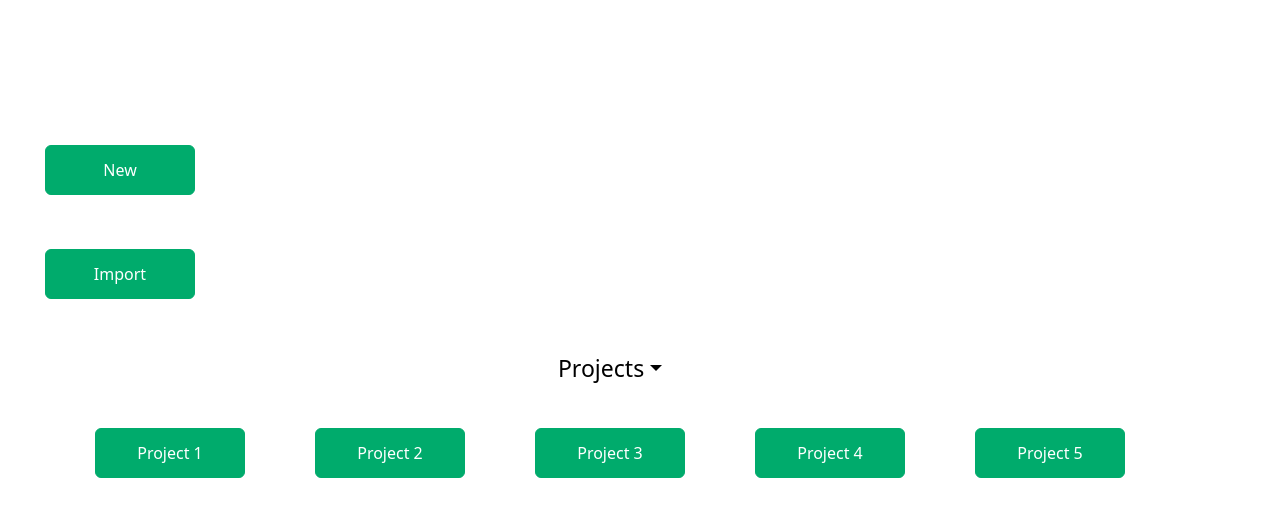
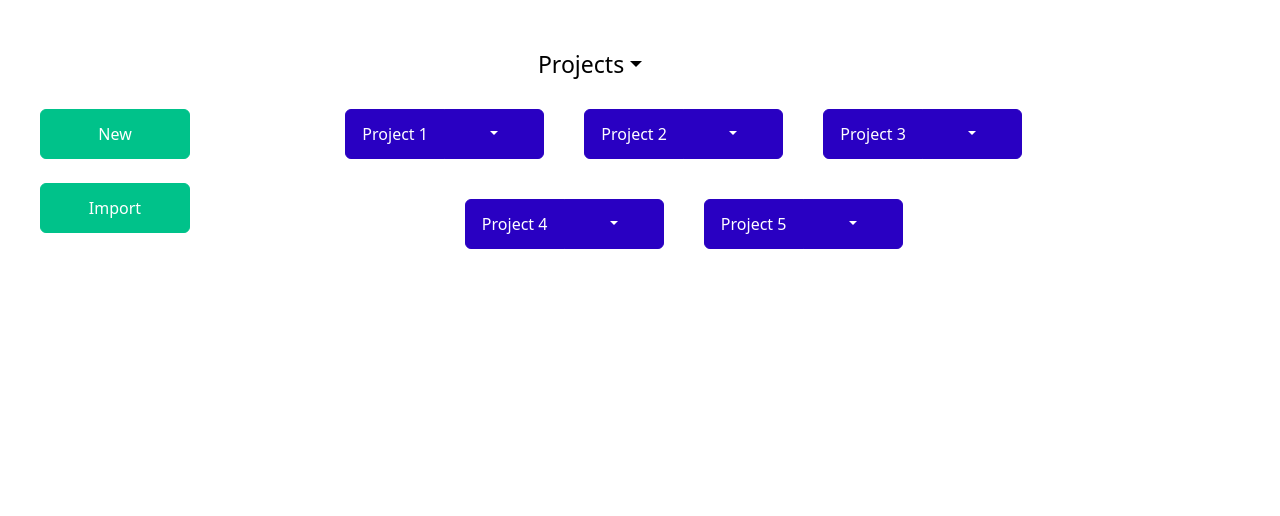
Before and after one commit to matchagreen/CS4311_G6_CAN_Bus_Visualizer_Front-End, a React (Create React App) app: page /projects in a window 1280 px wide. Shown: the top 516 px of the page. Built offline with nearby package versions, Linux system fonts and the light colour scheme; the HTML template or start-up script is replaced by a standard one.

Commit message:
Fixed layout for project page

```diff
--- a/src/projects/archive/index.tsx
+++ b/src/projects/archive/index.tsx
@@ -1,17 +1,33 @@
 import './index.css';
+import Button from 'react-bootstrap/Button';
 import Dropdown from 'react-bootstrap/Dropdown';
+import Container from 'react-bootstrap/Container';
+import Row from 'react-bootstrap/Row';
+import Col from 'react-bootstrap/Col';
 import {useNavigate} from "react-router-dom";
+import { ButtonGroup } from 'react-bootstrap';
 
 
 function Archive() {
   let navigate = useNavigate();
 
+    const onNewProject = ()=> {
+        const  path = './../new'
+        navigate(path)
+    }
+
     const onProjects = ()=> {
-        const  path = './'
+        const  path = './..'
+        navigate(path)
+    }
+    const on404 = ()=> {
+      const  path = './pageNotFound'
       navigate(path)
     }
   return (
-    <div className='body'>
+    <Container className='container'>
+      {/* Stack the columns on mobile by making one full-width and the other half-width */}
+      <header className='header'>
       <Dropdown>
         <Dropdown.Toggle className='dropdown' variant="success" id="dropdown-basic">
           Archives
@@ -21,7 +37,88 @@ function Archive() {
           <Dropdown.Item className='dropdown2' onClick={onProjects}>Projects</Dropdown.Item>
         </Dropdown.Menu>
       </Dropdown>
+      </header>
+
+      <Row>
+
+        <Col className='col' xs={4} md={2}>
+          <div className='side-bar' >
+            <Button className = "side-buttons" onClick={onNewProject}>New</Button>
+            <br></br>
+            <Button className = "side-buttons">Import</Button>
           </div>
+        </Col>
+
+        <Col className='col' xs={14} md={10}>
+
+            <Dropdown as={ButtonGroup} className='mock-project' >
+
+              <Button onClick = {on404} className='inside-mock' variant="success">Archive 1</Button>
+
+              <Dropdown.Toggle className='inside-mock'split variant="success" id="dropdown-split-basic" />
+
+              <Dropdown.Menu>
+                <Dropdown.Item href="#/action-1">Archive</Dropdown.Item>
+                <Dropdown.Item href="#/action-2">Duplicate</Dropdown.Item>
+                <Dropdown.Item href="#/action-3">Something else</Dropdown.Item>
+                </Dropdown.Menu>
+            </Dropdown>
+
+            <Dropdown as={ButtonGroup} className='mock-project'>
+
+              <Button onClick = {on404} className='inside-mock' variant="success">Archive 2</Button>
+
+              <Dropdown.Toggle className='inside-mock'split variant="success" id="dropdown-split-basic" />
+
+              <Dropdown.Menu>
+                <Dropdown.Item href="#/action-1">Archive</Dropdown.Item>
+                <Dropdown.Item href="#/action-2">Duplicate</Dropdown.Item>
+                <Dropdown.Item href="#/action-3">Something else</Dropdown.Item>
+                </Dropdown.Menu>
+            </Dropdown>
+
+            <Dropdown as={ButtonGroup} className='mock-project'>
+
+              <Button onClick = {on404} className='inside-mock' variant="success">Archive 3</Button>
+
+              <Dropdown.Toggle className='inside-mock'split variant="success" id="dropdown-split-basic" />
+
+              <Dropdown.Menu>
+                <Dropdown.Item href="#/action-1">Archive</Dropdown.Item>
+                <Dropdown.Item href="#/action-2">Duplicate</Dropdown.Item>
+                <Dropdown.Item href="#/action-3">Something else</Dropdown.Item>
+                </Dropdown.Menu>
+            </Dropdown>
+
+            <Dropdown as={ButtonGroup} className='mock-project'>
+
+              <Button onClick = {on404} className='inside-mock' variant="success">Archive 4</Button>
+
+              <Dropdown.Toggle className='inside-mock'split variant="success" id="dropdown-split-basic" />
+
+              <Dropdown.Menu>
+                <Dropdown.Item href="#/action-1">Archive</Dropdown.Item>
+                <Dropdown.Item href="#/action-2">Duplicate</Dropdown.Item>
+                <Dropdown.Item href="#/action-3">Something else</Dropdown.Item>
+                </Dropdown.Menu>
+            </Dropdown>
+
+            <Dropdown as={ButtonGroup} className='mock-project'>
+
+              <Button onClick = {on404} className='inside-mock' variant="success">Archive 5</Button>
+
+              <Dropdown.Toggle className='inside-mock'split variant="success" id="dropdown-split-basic" />
+
+              <Dropdown.Menu>
+                <Dropdown.Item href="#/action-1">Archive</Dropdown.Item>
+                <Dropdown.Item href="#/action-2">Duplicate</Dropdown.Item>
+                <Dropdown.Item href="#/action-3">Something else</Dropdown.Item>
+                </Dropdown.Menu>
+            </Dropdown>
+
+          </Col>
+      </Row>
+    </Container>
   );
 }
 
--- a/src/projects/index.css
+++ b/src/projects/index.css
@@ -1,10 +1,6 @@
 .body {
     margin: 30px;
 
-}
-
-.column {
-    float: left;
 }
 
 .br{
@@ -12,33 +8,49 @@
 }
 
 .side-bar{
-    margin-top: 100px;
+    margin-top: 20px;
 }
 
 .side-buttons{
     display: block;
     width: 150px;
     height: 50px;
-    background-color: #00ab6c !important;
-    border-color:#00ab6c !important;
-    margin: 15px;
+    background-color: #00c28a !important ;
+    border-color:#00c28a !important;
+}
 
-}
 .project-space{
     margin: 30px;
+    display: flexbox;
 }
 
-.dropdown{
-    background-color: white !important;
-    border-color: transparent !important;
-    color: black !important;
-    font-size: larger !important;
+
+.container{
+    padding: 20px;
+    margin: 20px;
+}
+
+.project-options{
+    margin: 5px;
+    position: center;
+    width: 100px;
 }
 
 .mock-project{
-    width: 150px;
+    margin: 20px;
+}
+
+.inside-mock{
+    width: 100px;;
     height: 50px;
-    background-color: #00ab6c !important;
-    border-color:#00ab6c !important;
-    margin: 35px;
+    background-color: #2900C2  !important;
+    border-color:#2900C2 !important;
+
 }
+
+
+.link{
+    color: white;
+    text-decoration: none;
+    position: center;
+}
--- a/src/projects/index.tsx
+++ b/src/projects/index.tsx
@@ -1,7 +1,11 @@
 import './index.css';
 import Button from 'react-bootstrap/Button';
 import Dropdown from 'react-bootstrap/Dropdown';
+import Container from 'react-bootstrap/Container';
+import Row from 'react-bootstrap/Row';
+import Col from 'react-bootstrap/Col';
 import {useNavigate} from "react-router-dom";
+import { ButtonGroup } from 'react-bootstrap';
 
 function Projects() {
 
@@ -17,17 +21,16 @@ function Projects() {
       navigate(path)
     }
 
+    const on404 = ()=> {
+      const  path = './pageNotFound'
+      navigate(path)
+    }
+
   return (
     <>
-    <div className='body'>
-    <div className='column side-bar' >
-      <Button className = "side-buttons" onClick={onNewProject}>New</Button>
-      <br></br>
-      <Button className = "side-buttons">Import</Button>
-    </div>
-
-    <div className='column project-space'>
-
+    <Container className='container'>
+      {/* Stack the columns on mobile by making one full-width and the other half-width */}
+      <header className='header'>
         <Dropdown >
           <Dropdown.Toggle className='dropdown' variant="success" id="dropdown-basic">
             Projects
@@ -36,18 +39,90 @@ function Projects() {
           <Dropdown.Menu>
             <Dropdown.Item onClick={onArchives}>Archives</Dropdown.Item>
           </Dropdown.Menu>
+
+        </Dropdown>
+      </header>
+
+      <Row>
+
+        <Col className='col' xs={4} md={2}>
+          <div className='side-bar' >
+            <Button className = "side-buttons" onClick={onNewProject}>New</Button>
+            <br></br>
+            <Button className = "side-buttons">Import</Button>
+          </div>
+        </Col>
+
+        <Col className='col' xs={14} md={10}>
+
+            <Dropdown as={ButtonGroup} className='mock-project' >
+
+              <Button onClick = {on404} className='inside-mock' variant="success">Project 1</Button>
+
+              <Dropdown.Toggle className='inside-mock'split variant="success" id="dropdown-split-basic" />
+
+              <Dropdown.Menu>
+                <Dropdown.Item href="#/action-1">Archive</Dropdown.Item>
+                <Dropdown.Item href="#/action-2">Duplicate</Dropdown.Item>
+                <Dropdown.Item href="#/action-3">Something else</Dropdown.Item>
+                </Dropdown.Menu>
             </Dropdown>
 
-    <Button className='mock-project'> Project 1</Button>
-    <Button className='mock-project'> Project 2</Button>
-    <Button className='mock-project'> Project 3</Button>
-    <Button className='mock-project'> Project 4</Button>
-    <Button className='mock-project'> Project 5</Button>
+            <Dropdown as={ButtonGroup} className='mock-project'>
 
+              <Button onClick = {on404} className='inside-mock' variant="success">Project 2</Button>
 
+              <Dropdown.Toggle className='inside-mock'split variant="success" id="dropdown-split-basic" />
 
-    </div>
-    </div>
+              <Dropdown.Menu>
+                <Dropdown.Item href="#/action-1">Archive</Dropdown.Item>
+                <Dropdown.Item href="#/action-2">Duplicate</Dropdown.Item>
+                <Dropdown.Item href="#/action-3">Something else</Dropdown.Item>
+                </Dropdown.Menu>
+            </Dropdown>
+
+            <Dropdown as={ButtonGroup} className='mock-project'>
+
+              <Button onClick = {on404} className='inside-mock' variant="success">Project 3</Button>
+
+              <Dropdown.Toggle className='inside-mock'split variant="success" id="dropdown-split-basic" />
+
+              <Dropdown.Menu>
+                <Dropdown.Item href="#/action-1">Archive</Dropdown.Item>
+                <Dropdown.Item href="#/action-2">Duplicate</Dropdown.Item>
+                <Dropdown.Item href="#/action-3">Something else</Dropdown.Item>
+                </Dropdown.Menu>
+            </Dropdown>
+
+            <Dropdown as={ButtonGroup} className='mock-project'>
+
+              <Button onClick = {on404} className='inside-mock' variant="success">Project 4</Button>
+
+              <Dropdown.Toggle className='inside-mock'split variant="success" id="dropdown-split-basic" />
+
+              <Dropdown.Menu>
+                <Dropdown.Item href="#/action-1">Archive</Dropdown.Item>
+                <Dropdown.Item href="#/action-2">Duplicate</Dropdown.Item>
+                <Dropdown.Item href="#/action-3">Something else</Dropdown.Item>
+                </Dropdown.Menu>
+            </Dropdown>
+
+            <Dropdown as={ButtonGroup} className='mock-project'>
+
+              <Button onClick = {on404} className='inside-mock' variant="success">Project 5</Button>
+
+              <Dropdown.Toggle className='inside-mock'split variant="success" id="dropdown-split-basic" />
+
+              <Dropdown.Menu>
+                <Dropdown.Item href="#/action-1">Archive</Dropdown.Item>
+                <Dropdown.Item href="#/action-2">Duplicate</Dropdown.Item>
+                <Dropdown.Item href="#/action-3">Something else</Dropdown.Item>
+                </Dropdown.Menu>
+            </Dropdown>
+
+        </Col>
+      </Row>
+    </Container>
     </>
   );
 }
```
Lines whose indentation alone changed are shown as unchanged.
